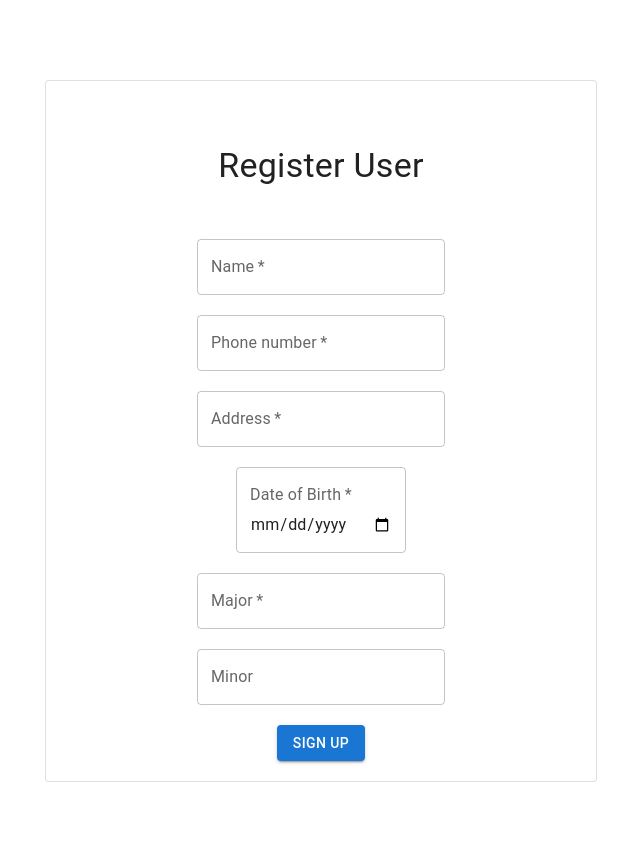
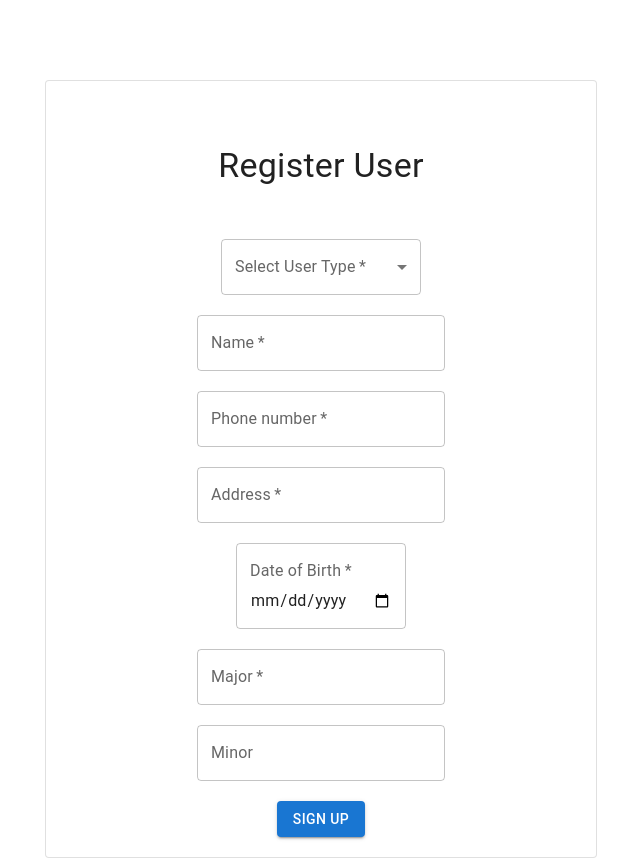
Before and after one commit to CS532-Spring23-Course-Registration/TBD-Target-Brainstorm-Develop, a React (Create React App) app in the folder Front-End/: page /signup in a window 1280 px wide. Shown: the whole page, without its empty margins (319-959 px from the left). Before the commit the page ends 800 px from the top, so only its background shows below. Built offline with nearby package versions, Linux system fonts and the light colour scheme.

Commit message:
Update Signup.js

```diff
--- a/Front-End/src/Components/Signup.js
+++ b/Front-End/src/Components/Signup.js
@@ -9,6 +9,10 @@ import {
   Button,
   Card,
 } from "@mui/material";
+import MenuItem from '@mui/material/MenuItem';
+import FormControl from '@mui/material/FormControl';
+import Select, { SelectChangeEvent } from '@mui/material/Select';
+import InputLabel from '@mui/material/InputLabel';
 
 const useStyles = makeStyles((theme) => ({
   box_container: {
@@ -36,6 +40,13 @@ const useStyles = makeStyles((theme) => ({
 function SignUp() {
   const navigate = useNavigate();
   const classes = useStyles();
+
+  const [selectedOption, setSelectedOption] = useState("");
+  const handleOption = (event) => {
+    setSelectedOption(event.target.value);
+  };
+
+
   const [fields, setFields] = useState({
     name: "",
     phoneNumber: "",
@@ -131,7 +142,32 @@ function SignUp() {
               Register User
             </Typography>
           </Box>
+
           <form className={classes.form} onSubmit={handleSubmit}>
+
+          <Box className={classes.input}>
+            <TextField
+              select
+              label="Select User Type"
+              name="userType"
+              value={selectedOption}
+              onChange={handleOption}
+              variant="outlined"
+              style={{minWidth: 200 }}
+              required
+              >
+              <MenuItem value="" divider selected></MenuItem>
+              <MenuItem value="admin" divider>Admin</MenuItem>
+              <MenuItem value="faculty" divider>Faculty</MenuItem>
+              <MenuItem value="student" divider>Student</MenuItem>
+              <MenuItem value="gradstudent" divider>Graduate Student</MenuItem>
+            </TextField>
+          </Box>
+
+          {selectedOption === '' && (
+            <div></div>
+          )}
+
             <Box className={classes.input}>
               <TextField
                 label="Name"
```
